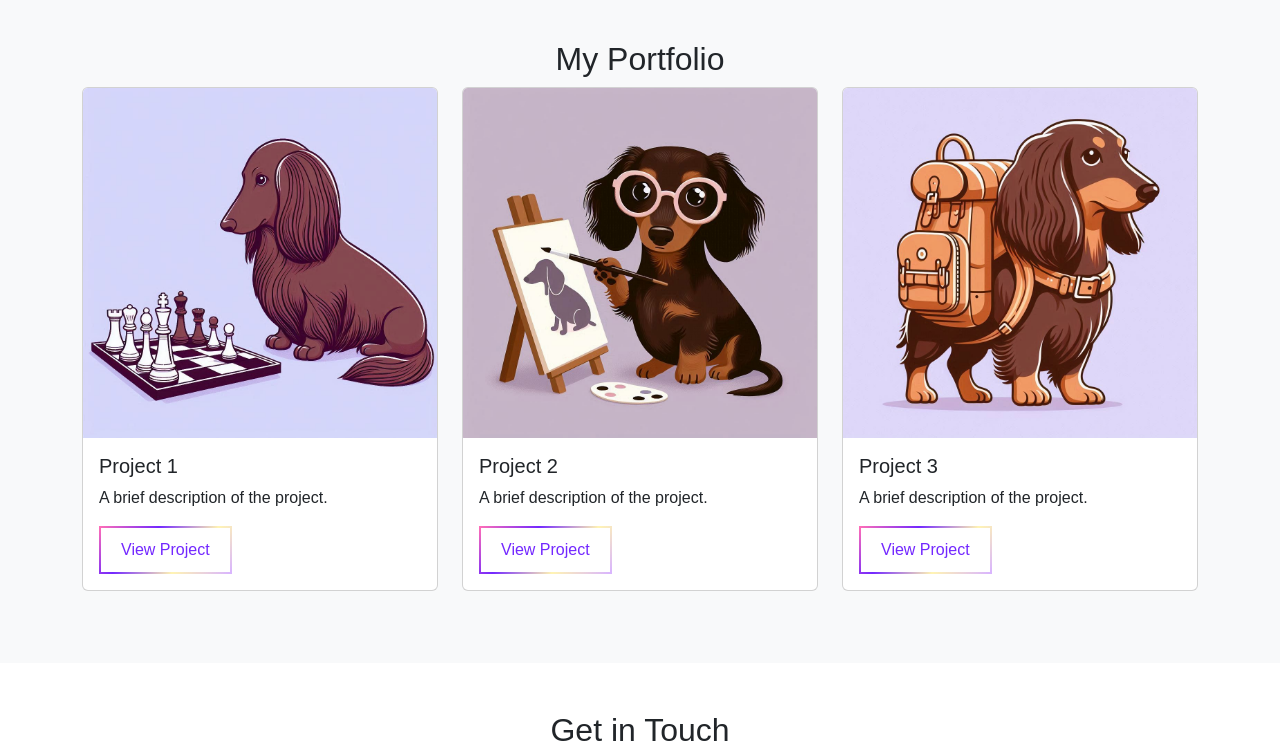
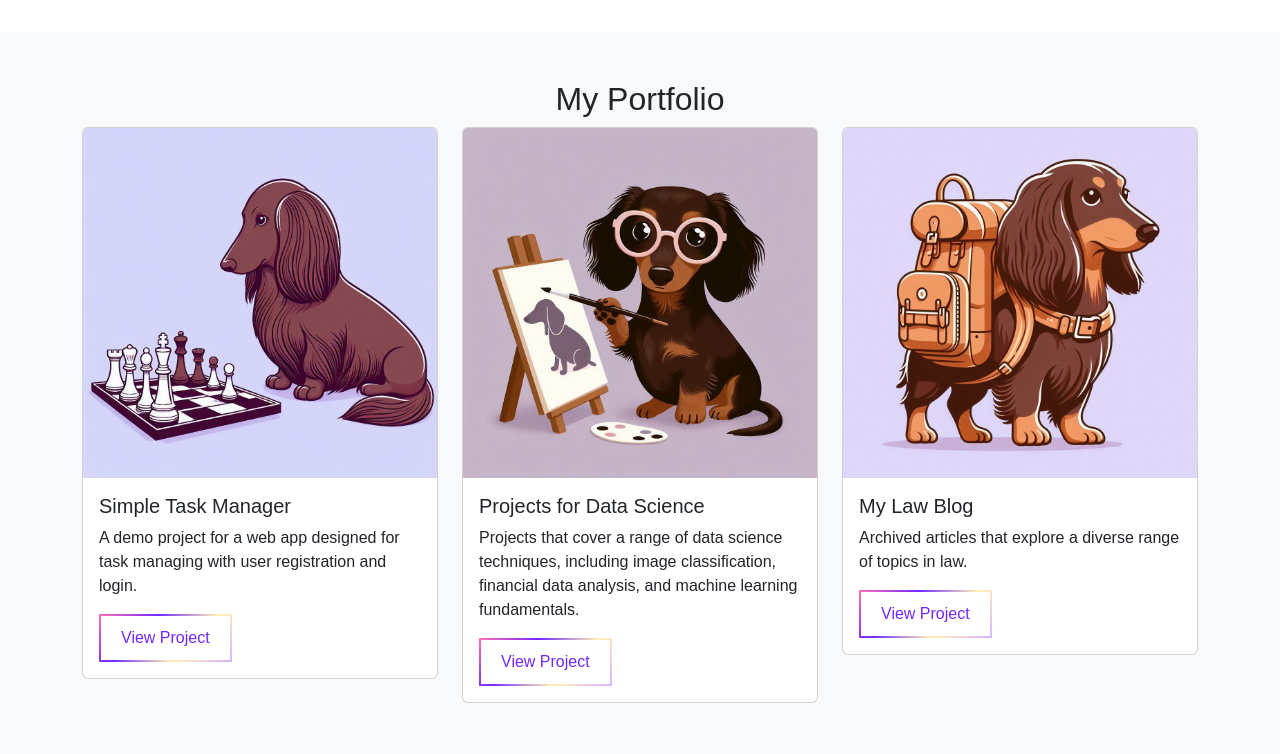
Before and after one commit to muxueya/github.io, a plain HTML site: page index.html in a window 1280 px wide. Shown: the part 1454-2208 px from the top of the page. Drawn offline with nearby package versions, Linux system fonts and the light colour scheme.

Commit message:
add links to projects and linkedin

```diff
--- a/index.html
+++ b/index.html
@@ -59,6 +59,9 @@
                     <p>Once upon a time, I was a lawyer, navigating the labyrinthine world of legalese and courtroom drama. I traded my suit and tie for a hoodie and laptop, diving headfirst into the exhilarating tech landscape. Who knew that parsing through contracts could prepare me for the chaotic joy of coding? Now, instead of arguing cases, I’m solving problems with algorithms and creating digital solutions that make life just a bit easier—and a lot more fun!</p>
                     <p>When I’m not busy decoding the mysteries of technology, you can find me with a sketchpad in hand, indulging my passion for drawing and design. Whether it’s doodling quirky characters or crafting user-friendly interfaces, I love bringing ideas to life visually. My art is like my tech projects: a blend of creativity and logic, where every stroke is a step toward innovation. Plus, who doesn’t like a little color in their code?</p>
                     <p>Personality-wise, I’m a delightful mix of analytical and adventurous. I approach challenges like a puzzle waiting to be solved, using my sharp problem-solving skills to untangle even the knottiest of issues. With a sprinkle of wit and a dash of humor, I tackle each day with enthusiasm—because why not make the journey as enjoyable as the destination? So, whether I’m coding, sketching, or cracking jokes, I’m all about making the most of every moment!</p>
+                    <a href="https://www.linkedin.com/in/jialeiq/" target="_blank">
+                        <img src="linkedin.png" alt="LinkedIn" style="width: 40px; height: 40px;">
+                    </a>
                 </div>
             </div>
         </div>
@@ -75,9 +78,10 @@
                     <div class="card mb-4">
                         <img src="P1.jpg" class="card-img-top" alt="Project 1">
                         <div class="card-body">
-                            <h5 class="card-title">Project 1</h5>
-                            <p class="card-text">A brief description of the project.</p>
-                            <a href="#" class="btn btn-primary">View Project</a>
+                            <h5 class="card-title">Simple Task Manager</h5>
+                            <p class="card-text">A demo project for a web app designed for task managing with user registration and login.</p>
+                            <p></p>
+                            <a href="https://github.com/muxueya/SimpleTaskManagerDemo"  target="_blank" class="btn btn-primary">View Project</a>
                         </div>
                     </div>
                 </div>
@@ -85,9 +89,9 @@
                     <div class="card mb-4">
                         <img src="P2.jpg" class="card-img-top" alt="Project 2">
                         <div class="card-body">
-                            <h5 class="card-title">Project 2</h5>
-                            <p class="card-text">A brief description of the project.</p>
-                            <a href="#" class="btn btn-primary">View Project</a>
+                            <h5 class="card-title">Projects for Data Science</h5>
+                            <p class="card-text">Projects that cover a range of data science techniques, including image classification, financial data analysis, and machine learning fundamentals.</p>
+                            <a href="https://github.com/muxueya/pythonforDS.git"  target="_blank" class="btn btn-primary">View Project</a>
                         </div>
                     </div>
                 </div>
@@ -95,9 +99,11 @@
                     <div class="card mb-4">
                         <img src="P3.jpg" class="card-img-top" alt="Project 3">
                         <div class="card-body">
-                            <h5 class="card-title">Project 3</h5>
-                            <p class="card-text">A brief description of the project.</p>
-                            <a href="#" class="btn btn-primary">View Project</a>
+                            <h5 class="card-title">My Law Blog</h5>
+                            <p class="card-text">Archived articles that explore a diverse range of topics in law.</p>
+                            <p></p>
+                            <p></p>
+                            <a href="https://terrnullius.blogspot.com/"  target="_blank" class="btn btn-primary">View Project</a>
                         </div>
                     </div>
                 </div>
```
Also changed, not shown: linkedin.png (added).
